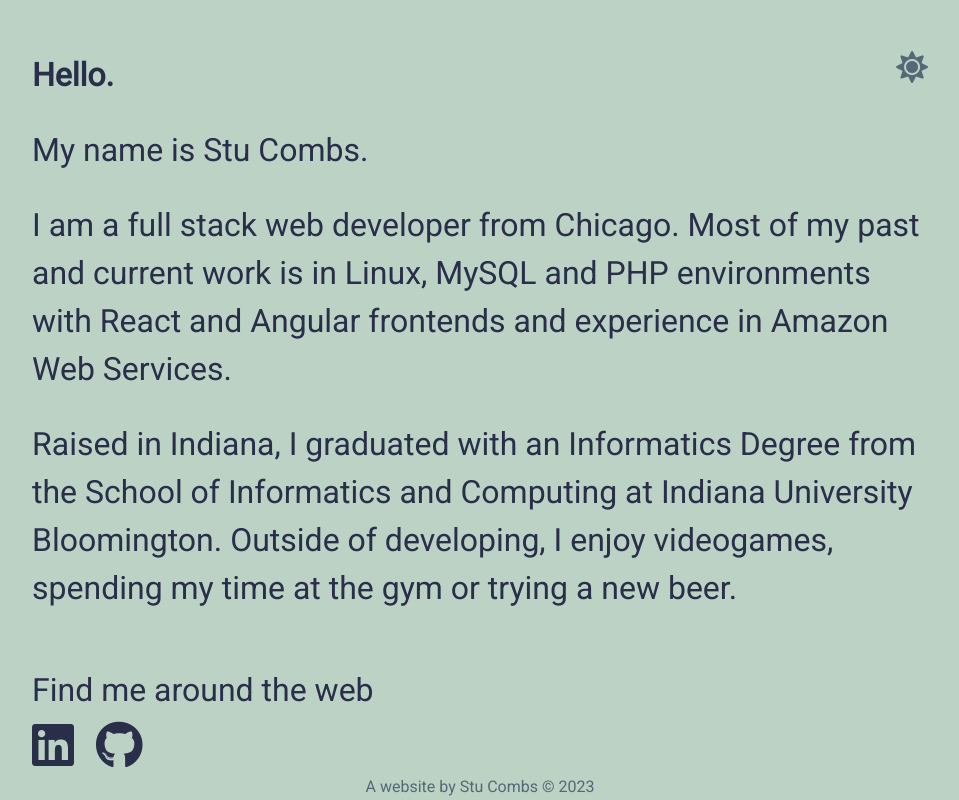
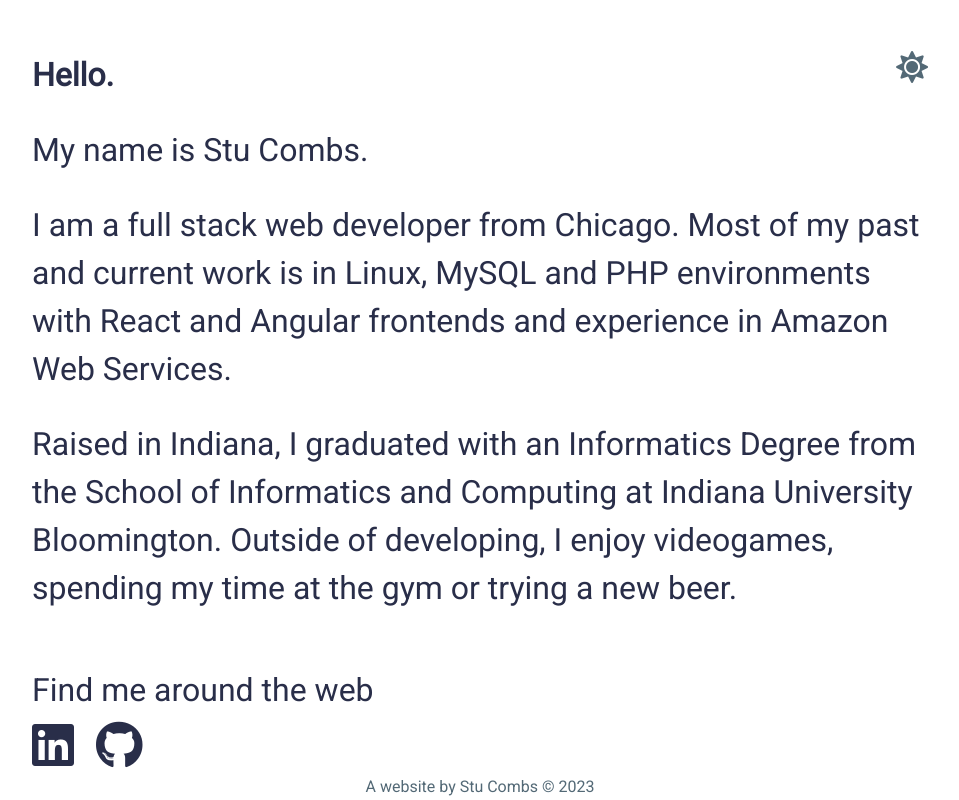
Before and after one commit to stucombs/stucombs.github.io, a PHP site: page / in a window 1280 px wide. Shown: the whole page, without its empty margins (160-1119 px from the left). Run offline with PHP 8.4, Linux system fonts and the light colour scheme.

Commit message:
Update color schemes

```diff
--- a/index.css
+++ b/index.css
@@ -8,14 +8,14 @@
 
 html {
 	/* LIGHT MODE */
-	--bg-color: #BBD2C5;
+	--bg-color: rgb(255, 255, 255);
 	--text-color: #292E49;
 	--second-text: #536976;
 }
 
 html[dark] {
 	/* DARK MODE */
-	--bg-color: #18191A;
+	--bg-color: rgb(26, 24, 31);
 	--text-color: #E4E6EB;
 	--second-text: #B0B3B8;
 }
```
